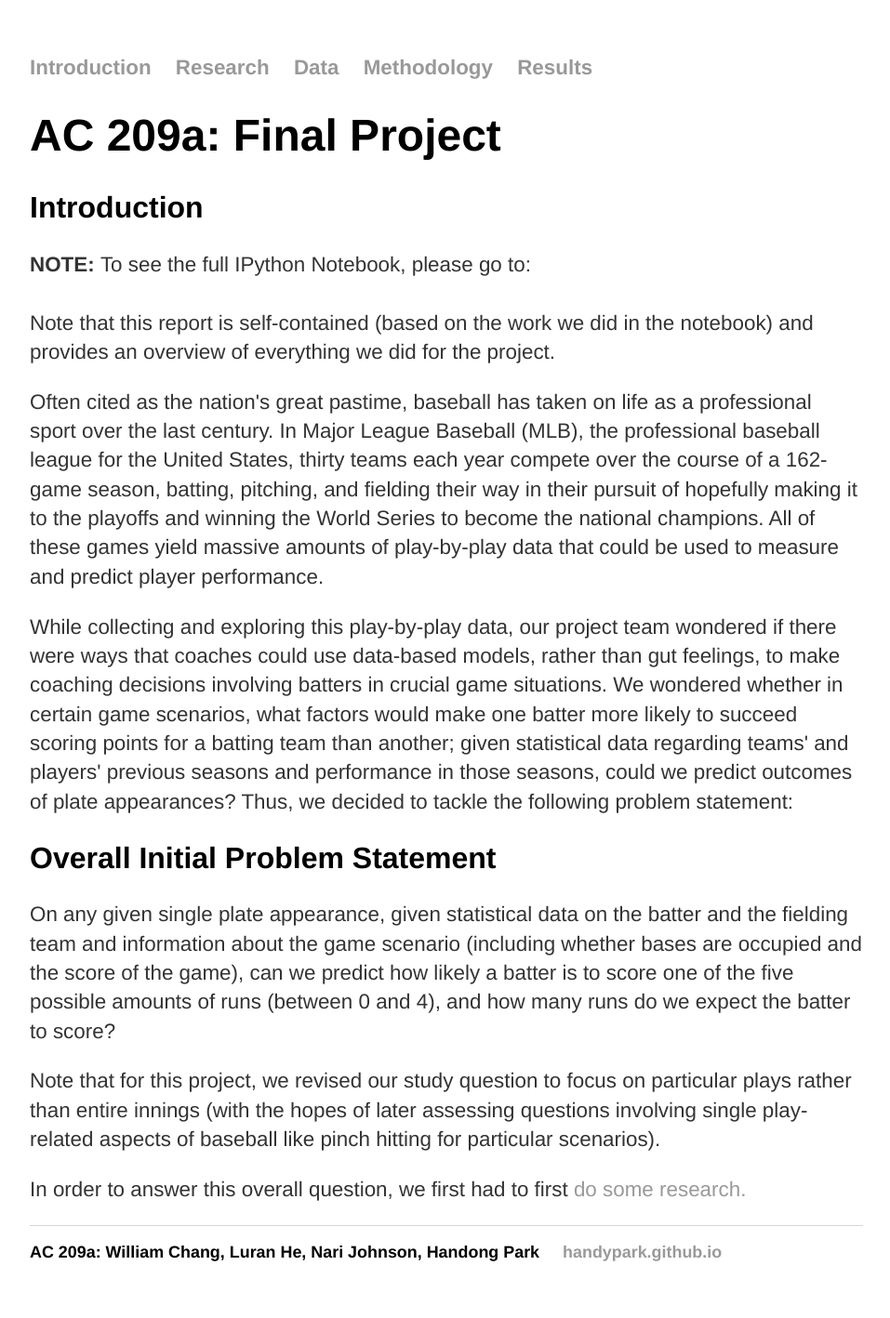
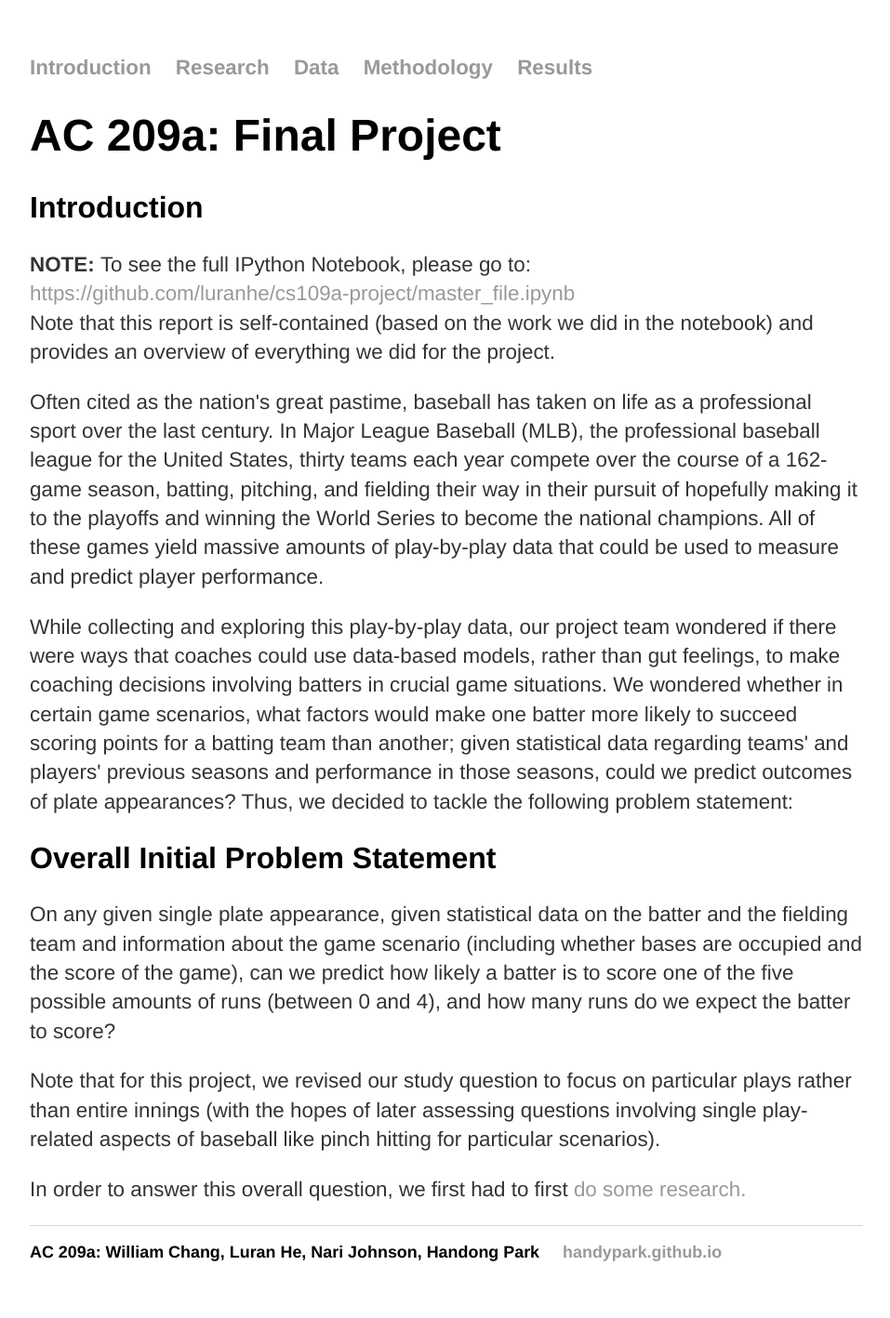
Before and after one commit to handypark/handypark.github.io, a Jekyll site: the page built from index.html, in a window 1280 px wide. Shown: the whole page at 93% size, without its empty margins (160-1117 px from the left). Built offline with Jekyll 4.4.1, drawn with Linux system fonts in a browser that asks for light colours.

Commit message:
Update index.html

```diff
--- a/index.html
+++ b/index.html
@@ -7,7 +7,7 @@
 	<h2>Introduction</h2>
 	<p>
 		<strong>NOTE: </strong>To see the full IPython Notebook, please go to: <br />
-		<a href = "https://"></a><br />
+		<a href = "https://github.com/luranhe/cs109a-project/master_file.ipynb">https://github.com/luranhe/cs109a-project/master_file.ipynb</a><br />
 		Note that this report is self-contained (based on the work we did in the notebook) and
 		provides an overview of everything we did for the project.
 	</p>
```
